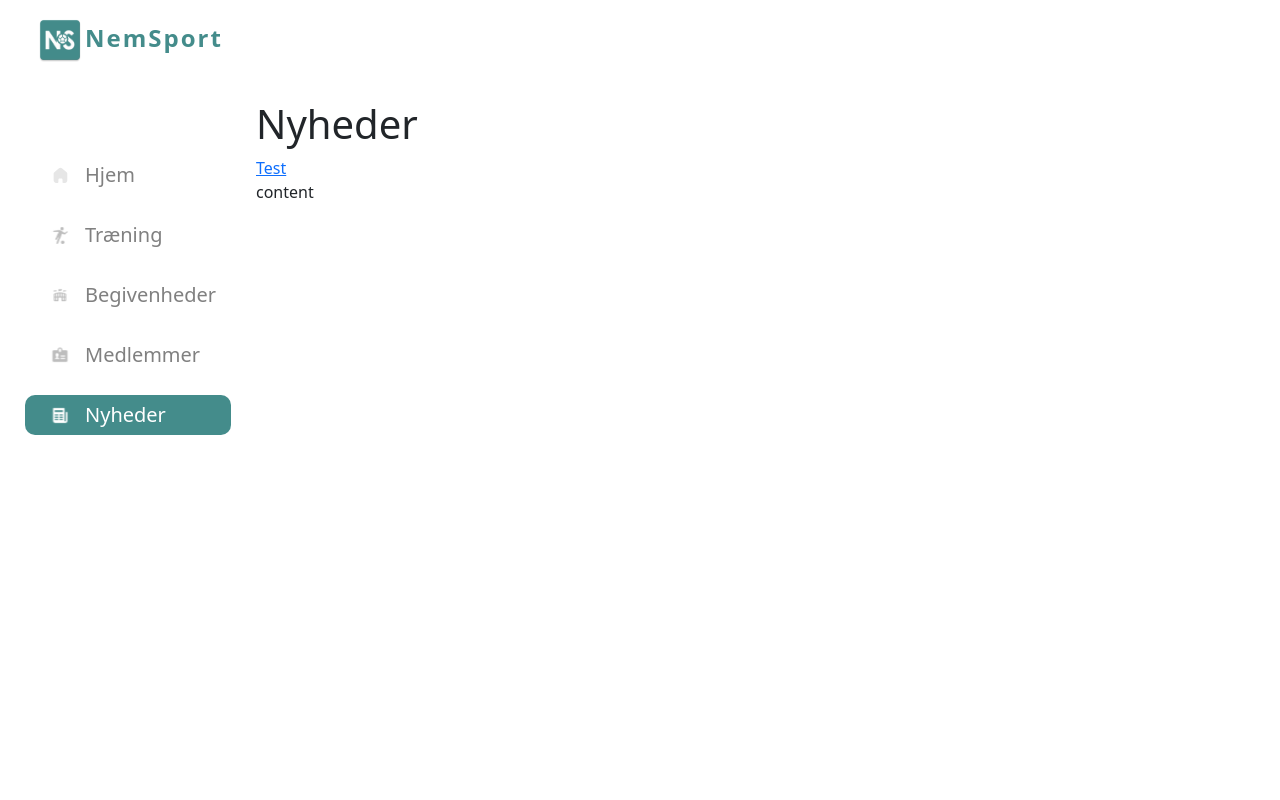
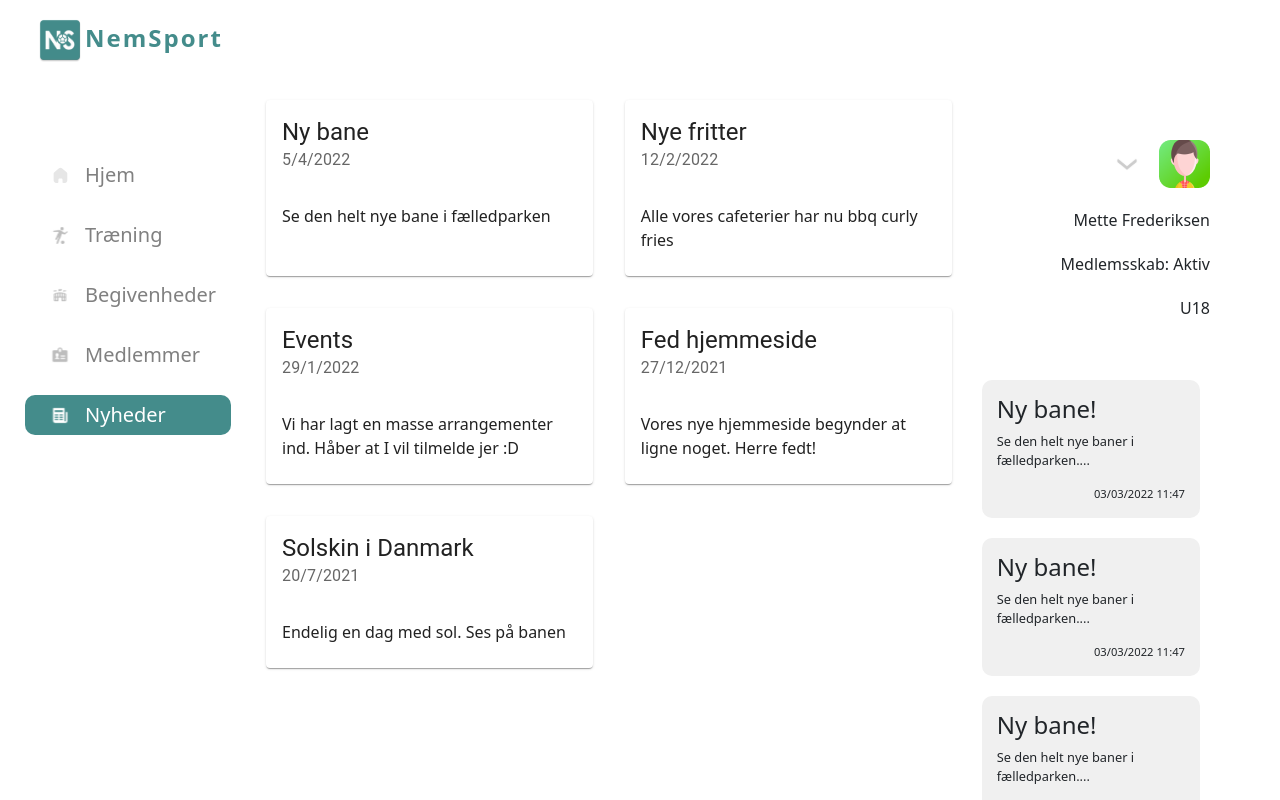
Before and after one commit to madsstorgaardnielsen/group5-proj, a React (Create React App) app in the folder fbcmanager-frontend/: page /nyheder in a window 1280 px wide. Shown: the top 800 px of the page. Built offline with nearby package versions, Linux system fonts and the light colour scheme.

Commit message:
created news-grid

```diff
--- /dev/null
+++ b/fbcmanager-frontend/src/components/newsCard.js
@@ -0,0 +1,17 @@
+import {Card, CardHeader, CardContent, CardAction, Typography, Grid} from '@mui/material';
+import "../scss/newsPage.scss"
+
+const NewsCard = ({ news }) => {
+    return (
+        <Grid item sm={12} md={6}>
+            <Card className="newscard">
+                <CardHeader title={news.title} subheader={`${news.day}/${news.month}/${news.year}`}/>
+                <CardContent>
+                    {news.text}
+                </CardContent>
+            </Card>
+        </Grid>
+        )
+  }
+
+export default NewsCard
--- a/fbcmanager-frontend/src/pages/nyheder.js
+++ b/fbcmanager-frontend/src/pages/nyheder.js
@@ -1,25 +1,56 @@
-import React from "react";
-import "../scss/style.scss";
+import React, {useState } from "react";
 import Navbar from "../components/Navbar";
-import { Link } from "react-router-dom";
-
-const t = () =>{
+import { Link, NavLink, useNavigate } from "react-router-dom";
+import ProfileColumn from "../components/ProfileColumn";
+import "../scss/style.scss"
+import "../scss/newsPage.scss"
+import NewsCard from "../components/newsCard"
+import { Grid } from "@mui/material"
 
 
-  console.log()
-}
-const Betaling = () => {
+function NewsPage() {
+  //const [value, onChange] = useState(new Date());
+  const [news, setNews] = useState([
+    { id: 0, title: 'Ny bane', day: 5, month: 4, year: 2022, text: "Se den helt nye bane i fælledparken"},
+    { id: 1, title: 'Nye fritter', day: 12, month: 2, year: 2022, text: "Alle vores cafeterier har nu bbq curly fries"},
+    { id: 2, title: 'Events', day: 29, month: 1, year: 2022, text: "Vi har lagt en masse arrangementer ind. Håber at I vil tilmelde jer :D"},
+    { id: 3, title: 'Fed hjemmeside', day: 27, month: 12, year: 2021, text: "Vores nye hjemmeside begynder at ligne noget. Herre fedt!"},
+    { id: 4, title: 'Solskin i Danmark', day: 20, month: 7, year: 2021, text: "Endelig en dag med sol. Ses på banen"}
+  ])
+
+  const navigate = useNavigate()
+
+  const toEvents = () => {
+    navigate('/events')
+  }
+
   return (
     <div>
       <Navbar />
       <div className="body">
-        <h1>Nyheder</h1>
-        <Link to="/" onClick={t}>Test</Link>
-        <p>content</p>
+        <div className="grid-container-news">
+          {/* XXXXXX MIDDLE COLLUMN START XXXXXX*/}
+          <div className="news-grid">
+            <Grid container spacing={4}>
+                {news.map(news =>
+                  <NewsCard key={news.id} news={news} />
+              )}
+            </Grid>
+          </div>
+          {/* XXXXXX MIDDLE COLLUMN END XXXXXX*/}
 
+
+          {/* XXXXXX RIGHT COLLUMN START XXXXXX*/}
+          <div className="grid-item-news">
+            {/* Profile */}
+            <ProfileColumn />
+          </div>
+          {/* XXXXXX RIGHT COLLUMN END XXXXXX*/}
+
+        </div>
       </div>
     </div>
   );
 };
 
-export default Betaling;
+export default NewsPage;
--- /dev/null
+++ b/fbcmanager-frontend/src/scss/newsPage.scss
@@ -0,0 +1,19 @@
+.grid-container-news{
+    display: grid;
+    grid-template-columns: 5fr 2fr;
+}
+.grid-item-news{
+    div{
+        margin: 30px 10px;
+        border-radius: 10px;
+
+    }
+}
+.news-grid{
+    margin-left: 10px;
+}
+
+.newscard{
+    height: 100%;
+    justify-content: space-between;
+}
```
